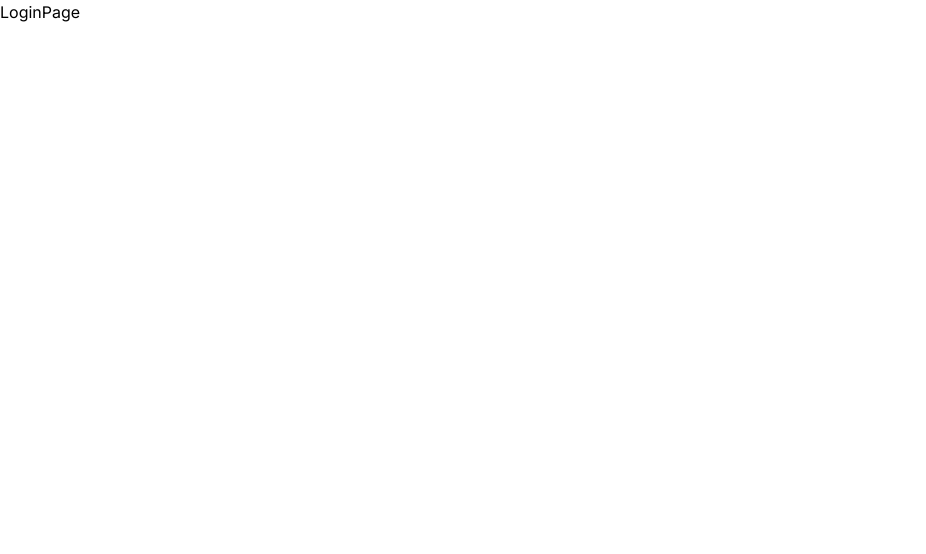
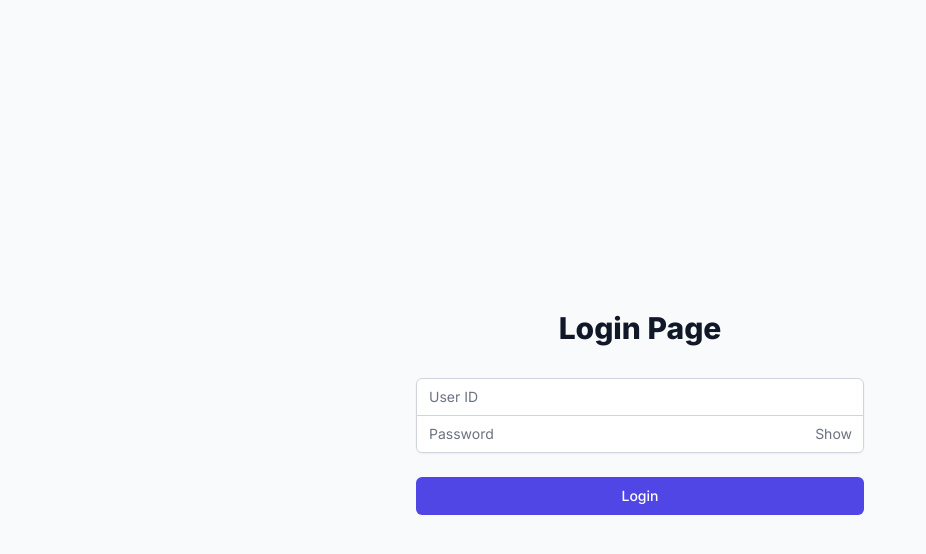
Before and after one commit to kolinabir/newsportalfrontend, a Next.js app: page /login in a window 1280 px wide. Shown: the top 554 px of the page, without its empty margins (0-926 px from the left). Built offline with nearby package versions, Linux system fonts and the light colour scheme; no server answers.

Commit message:
Update login page and layout components

```diff
--- /dev/null
+++ b/src/app/auth-context.js
@@ -0,0 +1,72 @@
+"use client";
+
+import { createContext, useContext, useState, useEffect } from "react";
+
+const AuthContext = createContext();
+
+export const useAuth = () => useContext(AuthContext);
+
+export const AuthProvider = ({ children }) => {
+  const [user, setUser] = useState(null);
+  const [loading, setLoading] = useState(true);
+
+  useEffect(() => {
+    const checkAuthentication = async () => {
+      try {
+        const response = await fetch("http://localhost:5000/auth/check-auth", {
+          headers: {
+            Authorization: localStorage.getItem("token"),
+          },
+        });
+
+        if (response.ok) {
+          const data = await response.json();
+          setUser(data.data);
+        } else {
+          console.error("Error fetching user details");
+          localStorage.removeItem("token");
+          setUser(null);
+        }
+      } catch (error) {
+        console.error("Error fetching user details", error);
+      } finally {
+        setLoading(false);
+      }
+    };
+
+    checkAuthentication();
+  }, []);
+
+  const signIn = async (userId, password) => {
+    setLoading(true);
+    try {
+      const response = await fetch("http://localhost:5000/auth/login", {
+        method: "POST",
+        headers: { "Content-Type": "application/json" },
+        body: JSON.stringify({ userId, password }),
+      });
+      if (response.ok) {
+        const data = await response.json();
+        localStorage.setItem("token", data.data.token);
+        setUser(data.user);
+        // reload page
+        window.location.reload();
+      } else {
+        throw new Error("Invalid userId or password");
+      }
+    } catch (error) {
+      console.error("Error during login", error);
+    } finally {
+      setLoading(false);
+    }
+  };
+
+  const signOut = () => {
+    localStorage.removeItem("token");
+    setUser(null);
+  };
+
+  const value = { user, loading, signIn, signOut };
+
+  return <AuthContext.Provider value={value}>{children}</AuthContext.Provider>;
+};
--- /dev/null
+++ b/src/app/dashboard/page.js
@@ -0,0 +1,7 @@
+import React from "react";
+
+const DashBoardPage = () => {
+  return <div>DashBoardPage</div>;
+};
+
+export default DashBoardPage;
--- a/src/app/layout.js
+++ b/src/app/layout.js
@@ -3,6 +3,7 @@
 import Navbar from "@/components/Shared/Navbar/Navbar";
 import Footer from "@/components/Footer/Footer";
 import HeroSection from "@/components/Home/HeroSection/HeroSection";
+import { AuthProvider } from "./auth-context";
 
 const inter = Inter({ subsets: ["latin"] });
 
@@ -14,9 +15,9 @@
 export default function RootLayout({ children }) {
   return (
     <html lang="en">
-      {/* <div className="min-h-screen"> */}
-      <body className={inter.className}>{children}</body>
-      {/* </div> */}
+      <AuthProvider>
+        <body className={inter.className}>{children}</body>
+      </AuthProvider>
     </html>
   );
 }
--- a/src/app/login/page.js
+++ b/src/app/login/page.js
@@ -1,9 +1,96 @@
-import React from 'react'
+"use client";
+
+import { useRouter } from "next/navigation";
+import React, { useState } from "react";
+import { useAuth } from "../auth-context";
 
 const LoginPage = () => {
+  const { signIn } = useAuth();
+  const router = useRouter();
+
+  const [userId, setUserId] = useState("");
+  const [password, setPassword] = useState("");
+  const [showPassword, setShowPassword] = useState(false);
+  const [error, setError] = useState(null);
+
+  const handleLogin = async (e) => {
+    e.preventDefault();
+
+    try {
+      await signIn(userId, password);
+      router.push("/"); // Redirect to the home page after successful login
+    } catch (err) {
+      setError("Invalid username or password");
+    }
+  };
+
+  const togglePasswordVisibility = () => {
+    setShowPassword(!showPassword);
+  };
+
   return (
-    <div>LoginPage</div>
-  )
-}
+    <div className="min-h-screen flex items-center justify-center bg-gray-50 py-12 px-4 sm:px-6 lg:px-8">
+      <div className="max-w-md w-full space-y-8">
+        <div>
+          <h2 className="mt-6 text-center text-3xl font-extrabold text-gray-900">
+            Login Page
+          </h2>
+        </div>
+        <form className="mt-8 space-y-6" onSubmit={handleLogin}>
+          <div className="rounded-md shadow-sm -space-y-px">
+            <div>
+              <label htmlFor="userId" className="sr-only">
+                User ID
+              </label>
+              <input
+                id="userId"
+                name="userId"
+                type="text"
+                autoComplete="username"
+                required
+                className="appearance-none rounded-none relative block w-full px-3 py-2 border border-gray-300 placeholder-gray-500 text-gray-900 rounded-t-md focus:outline-none focus:ring-indigo-500 focus:border-indigo-500 focus:z-10 sm:text-sm"
+                placeholder="User ID"
+                value={userId}
+                onChange={(e) => setUserId(e.target.value)}
+              />
+            </div>
+            <div className="relative">
+              <label htmlFor="password" className="sr-only">
+                Password
+              </label>
+              <input
+                id="password"
+                name="password"
+                type={showPassword ? "text" : "password"}
+                autoComplete="current-password"
+                required
+                className="appearance-none rounded-none relative block w-full px-3 py-2 border border-gray-300 placeholder-gray-500 text-gray-900 rounded-b-md focus:outline-none focus:ring-indigo-500 focus:border-indigo-500 focus:z-10 sm:text-sm pr-10"
+                placeholder="Password"
+                value={password}
+                onChange={(e) => setPassword(e.target.value)}
+              />
+              <button
+                type="button"
+                className="absolute inset-y-0 right-0 pr-3 flex items-center text-sm text-gray-500 focus:outline-none"
+                onClick={togglePasswordVisibility}
+              >
+                {showPassword ? "Hide" : "Show"}
+              </button>
+            </div>
+          </div>
+          {error && <p className="text-red-500">{error}</p>}
+          <div>
+            <button
+              type="submit"
+              className="group relative w-full flex justify-center py-2 px-4 border border-transparent text-sm font-medium rounded-md text-white bg-indigo-600 hover:bg-indigo-700 focus:outline-none focus:ring-2 focus:ring-offset-2 focus:ring-indigo-500"
+            >
+              Login
+            </button>
+          </div>
+        </form>
+      </div>
+    </div>
+  );
+};
 
-export default LoginPage
+export default LoginPage;
--- a/src/components/Shared/Navbar/Navbar.js
+++ b/src/components/Shared/Navbar/Navbar.js
@@ -1,6 +1,14 @@
+"use client";
+import { useAuth } from "@/app/auth-context";
+import Link from "next/link";
 import React from "react";
 
 const Navbar = () => {
+  const { user, signOut, loading } = useAuth();
+  const handleSignOut = async () => {
+    await signOut();
+  };
+
   return (
     <nav className="bg-white border-gray-200 dark:bg-gray-900">
       <div className="max-w-screen-xl flex flex-wrap items-center justify-between mx-auto p-4">
@@ -9,7 +17,8 @@
           className="flex items-center space-x-3 rtl:space-x-reverse"
         >
           <span className="self-center text-2xl font-semibold whitespace-nowrap dark:text-white">
-            Flowbite
+            {user ? `Welcome, ${user.email}` : ""}
+            {loading ? "Loading..." : ""}
           </span>
         </a>
         <div className="flex items-center md:order-2 space-x-3 md:space-x-0 rtl:space-x-reverse">
@@ -63,6 +72,7 @@
               </li>
               <li>
                 <a
+                  onClick={handleSignOut}
                   href="#"
                   className="block px-4 py-2 text-sm text-gray-700 hover:bg-gray-100 dark:hover:bg-gray-600 dark:text-gray-200 dark:hover:text-white"
                 >
@@ -127,19 +137,20 @@
               </a>
             </li>
             <li>
-              <a
-                href="#"
+              <Link
+                href="/login"
                 className="block py-2 px-3 text-gray-900 rounded hover:bg-gray-100 md:hover:bg-transparent md:hover:text-blue-700 md:p-0 dark:text-white md:dark:hover:text-blue-500 dark:hover:bg-gray-700 dark:hover:text-white md:dark:hover:bg-transparent dark:border-gray-700"
               >
-                Pricing
-              </a>
+                Login
+              </Link>
             </li>
             <li>
               <a
+                onClick={handleSignOut}
                 href="#"
-                className="block py-2 px-3 text-gray-900 rounded hover:bg-gray-100 md:hover:bg-transparent md:hover:text-blue-700 md:p-0 dark:text-white md:dark:hover:text-blue-500 dark:hover:bg-gray-700 dark:hover:text-white md:dark:hover:bg-transparent dark:border-gray-700"
+                className="block px-4 py-2 text-sm text-gray-700 hover:bg-gray-100 dark:hover:bg-gray-600 dark:text-gray-200 dark:hover:text-white"
               >
-                Contact
+                Sign out
               </a>
             </li>
           </ul>
```
